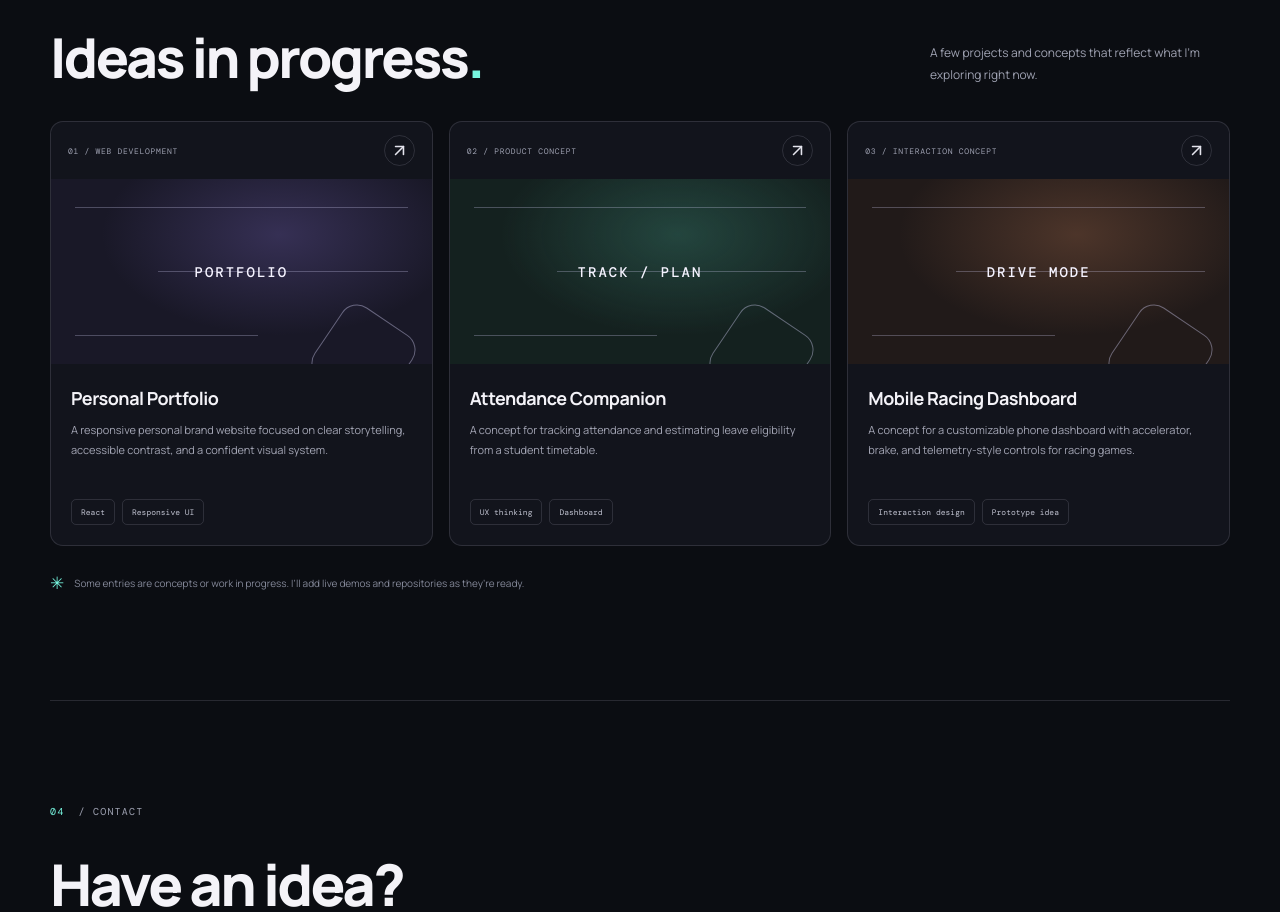
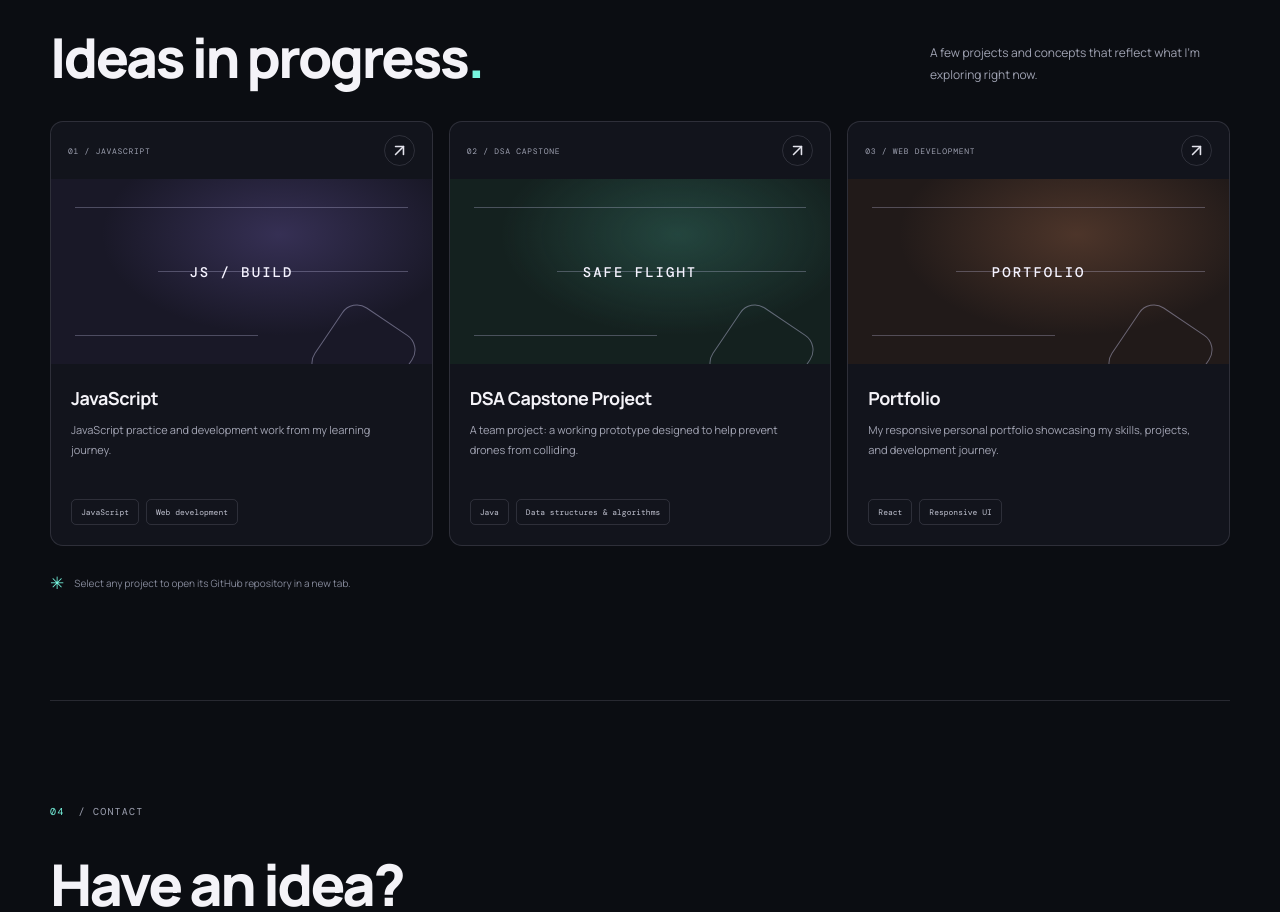
Before and after one commit to Rudheer09/Rudheer-Portfolio, a React (Vite) app: page / in a window 1280 px wide. Shown: the part 1940-2852 px from the top of the page. Built offline with nearby package versions, Linux system fonts and the light colour scheme.

Commit message:
Updated Files

```diff
--- a/src/App.jsx
+++ b/src/App.jsx
@@ -3,9 +3,9 @@ import { ArrowDownRight, ArrowUpRight, Github, Linkedin, Mail, Copy, Check, Code
 
 const EMAIL = 'rudheerkudupudi@gmail.com'
 const projects = [
-  { n: '01', type: 'WEB DEVELOPMENT', title: 'Personal Portfolio', desc: 'A responsive personal brand website focused on clear storytelling, accessible contrast, and a confident visual system.', tags: ['React', 'Responsive UI'], mark: 'PORTFOLIO', color: 'lavender' },
-  { n: '02', type: 'PRODUCT CONCEPT', title: 'Attendance Companion', desc: 'A concept for tracking attendance and estimating leave eligibility from a student timetable.', tags: ['UX thinking', 'Dashboard'], mark: 'TRACK / PLAN', color: 'mint' },
-  { n: '03', type: 'INTERACTION CONCEPT', title: 'Mobile Racing Dashboard', desc: 'A concept for a customizable phone dashboard with accelerator, brake, and telemetry-style controls for racing games.', tags: ['Interaction design', 'Prototype idea'], mark: 'DRIVE MODE', color: 'peach' },
+  { n: '01', type: 'JAVASCRIPT', title: 'JavaScript', desc: 'JavaScript practice and development work from my learning journey.', tags: ['JavaScript', 'Web development'], mark: 'JS / BUILD', color: 'lavender', url: 'https://github.com/Rudheer09/tkmagesh' },
+  { n: '02', type: 'DSA CAPSTONE', title: 'DSA Capstone Project', desc: 'A team project: a working prototype designed to help prevent drones from colliding.', tags: ['Java', 'Data structures & algorithms'], mark: 'SAFE FLIGHT', color: 'mint', url: 'https://github.com/Rudheer09/Team-3-DSA-Capstone-Project' },
+  { n: '03', type: 'WEB DEVELOPMENT', title: 'Portfolio', desc: 'My responsive personal portfolio showcasing my skills, projects, and development journey.', tags: ['React', 'Responsive UI'], mark: 'PORTFOLIO', color: 'peach', url: 'https://github.com/Rudheer09/Rudheer-Portfolio' },
 ]
 const skills = ['HTML & CSS', 'JavaScript', 'React', 'Java', 'Git & GitHub', 'Python', 'UI layout', 'Responsive design']
 
@@ -79,12 +79,12 @@ function App() {
       <section className="section wrap work-section" id="work">
         <div className="section-label"><span>03</span> / SELECTED WORK</div>
         <div className="work-heading"><h2>Ideas in progress<span className="accent">.</span></h2><p>A few projects and concepts that reflect what I’m exploring right now.</p></div>
-        <div className="project-grid">{projects.map(project => <article className={`project-card ${project.color}`} key={project.n}>
+        <div className="project-grid">{projects.map(project => <a className={`project-card ${project.color}`} key={project.n} href={project.url} target="_blank" rel="noreferrer" aria-label={`Open ${project.title} repository on GitHub`}>
           <div className="project-top"><span>{project.n} / {project.type}</span><span className="project-arrow"><ArrowUpRight size={19}/></span></div>
           <div className="project-art"><span className="project-art-label">{project.mark}</span><div className="art-lines"><i/><i/><i/></div><span className="art-square"/></div>
           <div className="project-info"><h3>{project.title}</h3><p>{project.desc}</p><div className="tag-row">{project.tags.map(tag => <span className="tag" key={tag}>{tag}</span>)}</div></div>
-        </article>)}</div>
-        <p className="project-note"><span className="note-star">✳</span> Some entries are concepts or work in progress. I’ll add live demos and repositories as they’re ready.</p>
+        </a>)}</div>
+        <p className="project-note"><span className="note-star">✳</span> Select any project to open its GitHub repository in a new tab.</p>
       </section>
 
       <section className="section wrap contact-section" id="contact">
```
Also changed, not shown: src/styles.css.
